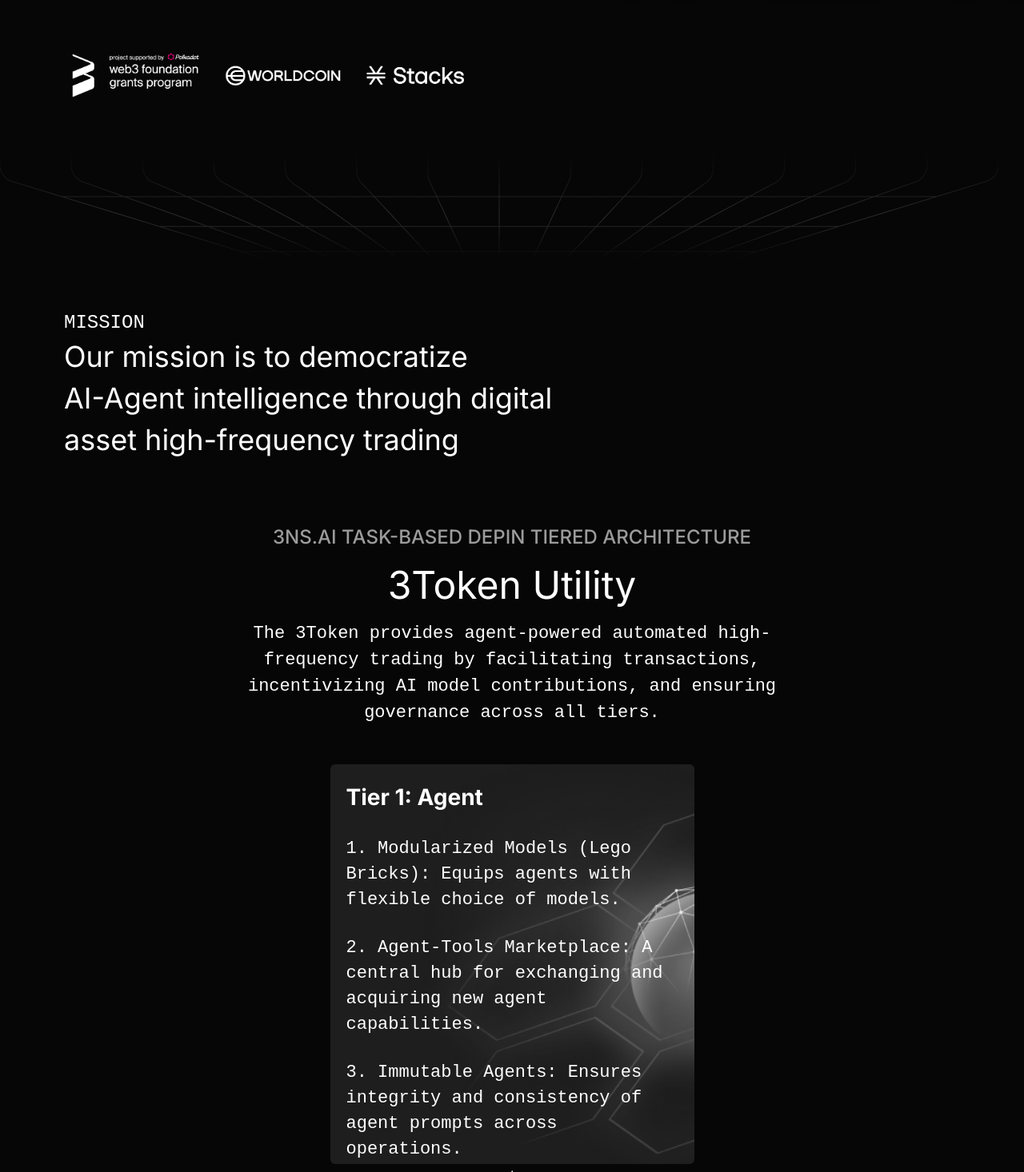
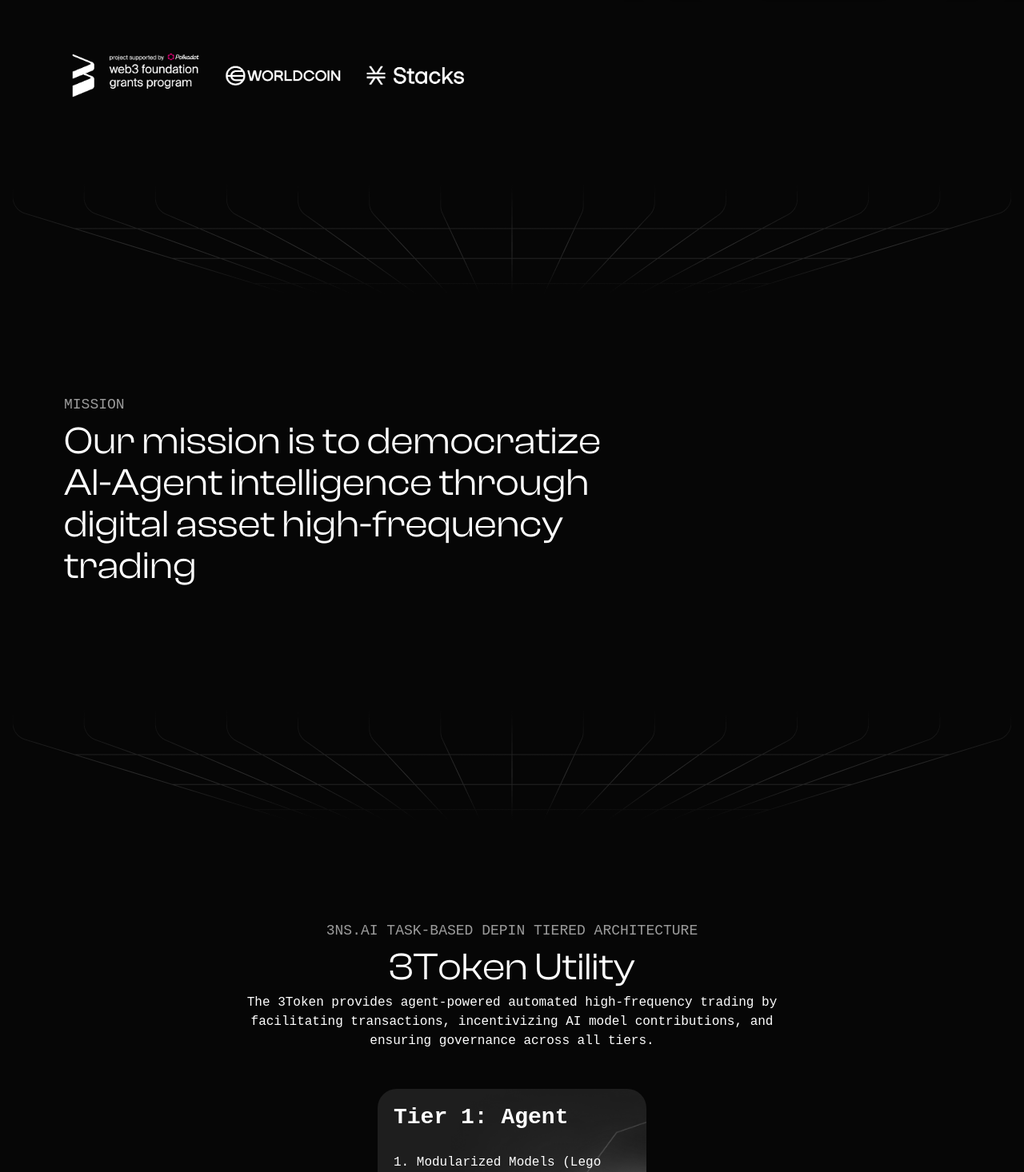
Before and after one commit to alif33/3token, a Next.js app: page / in a window 1280 px wide. Shown: the part 1334-2800 px from the top of the page at 80% size. Built offline with nearby package versions, Linux system fonts and the light colour scheme.

Commit message:
fix tier cards

```diff
--- a/src/app/globals.css
+++ b/src/app/globals.css
@@ -3,7 +3,7 @@
 @tailwind utilities;
 
 @import url('https://fonts.googleapis.com/css2?family=Inter:wght@400;700&display=swap');
-@import url('https://fonts.googleapis.com/css2?family=Actor&family=DM+Mono:ital,wght@0,300;0,400;0,500;1,300;1,400;1,500&family=Fira+Mono:wght@400;500;700&family=Montserrat:wght@400;700display=swap');
+@import url('https://fonts.googleapis.com/css2?family=Actor&family=DM+Mono:ital,wght@0,300;0,400;0,500;1,300;1,400;1,500&family=Fira+Code:wght@300..700&family=Fira+Mono:wght@400;500;700&family=Montserrat:ital,wght@0,100..900;1,100..900&display=swap');
 
 @font-face {
   font-family: 'ClashDisplay';
@@ -42,6 +42,10 @@ html, body, button, input, textarea {
 
 .ClashDisplayBold {
   font-family: ClashDisplayBold;
+}
+
+.fira-code {
+  font-family: "Fira Mono", monospace;
 }
 
 .response-message {
--- a/src/app/page.tsx
+++ b/src/app/page.tsx
@@ -26,6 +26,7 @@ export default function Home() {
       <Brands/>
       <Divider/>
       <Mission/>
+      <Divider/>
       <Utility/>
       <ProtocolStack/>
       <Divider/>
--- a/src/components/Brands.tsx
+++ b/src/components/Brands.tsx
@@ -4,37 +4,13 @@ import Image from "next/image"
 const Brands: React.FC = () => {
 
     return (
-       <div className="flex items-center py-6">
+       <div className="flex items-center pt-6">
             <Image
                 height={300}
                 width={580}
                 src="/3Tokens/brands.png"
                 alt="Divider between sections"
             />
-            {/* <div>
-                <Image
-                    height={181}
-                    width={453}
-                    src="/3Tokens/web3foundation.png"
-                    alt="Divider between sections"
-                />
-            </div>
-            <div>
-                <Image
-                    height={98}
-                    width={257}
-                    src="/3Tokens/Worldcoin.png"
-                    alt="Divider between sections"
-                />
-            </div>
-            <div>
-                <Image
-                    height={20}
-                    width={123}
-                    src="/3Tokens/stacks.png"
-                    alt="Divider between sections"
-                />
-            </div>  */}
        </div>
     );
 }
--- a/src/components/Divider.tsx
+++ b/src/components/Divider.tsx
@@ -4,7 +4,7 @@ import Image from "next/image"
 const Divider: React.FC = () => {
 
     return (
-       <div>
+       <div className="flex justify-center py-[64px]">
          <Image
             height={202}
             width={1248}
--- a/src/components/Edge.tsx
+++ b/src/components/Edge.tsx
@@ -5,10 +5,22 @@ import Link from "next/link"
 const Edge: React.FC = () => {
 
     return (
-       <div className="flex justify-between text-white pl-20">
+       <div className="relative flex justify-between text-white pl-20">
+            <div className="absolute top-1 left-1/2 right-1/2 transform -translate-x-1/2 -translate-y-1/2">
+                <Image
+                    height={500}
+                    width={800}
+                    src="/3Tokens/about.svg"
+                    alt=""
+                />
+            </div>
             <div className="w-[60%] pt-28">
-                <h3 className="DM-mono font-medium text-lg opacity-60">OUR EDGE: </h3>
-                <h2 className="ClashDisplay text-[48px] leading-[52px] my-[6px]">Agent &nbsp;trading &nbsp;for <br /> named &nbsp;digital &nbsp;assets</h2>
+                {/* [length:505px_184px] */}
+                {/* <div className="bg-[url('/3Tokens/about.svg')] bg-cover bg-no-repeat inset-0"> */}
+                    <h3 className="DM-mono font-medium uppercase text-lg opacity-60">OUR EDGE: </h3>
+                    <h2 className="ClashDisplay text-[48px] leading-[52px] my-[6px]">Agent &nbsp;trading &nbsp;for <br /> named &nbsp;digital &nbsp;assets</h2>
+                {/* </div> */}
+
                 <h5 className="fira-mono text-lg opacity-60">Backed by Polkadot Web3 Foundation</h5>
 
                 <div className="text-base DM-mono pt-6">
--- a/src/components/Mission.tsx
+++ b/src/components/Mission.tsx
@@ -1,12 +1,11 @@
 import React from "react"
-import Image from "next/image"
 
 const Mission: React.FC = () => {
 
     return (
         <div className="max-w-[800px] text-white pl-20 pb-20">
-            <h5 className="fira-mono uppercase text-2xl font-medium">Mission</h5>
-            <h2 className="text-4xl leading-[52px]">Our mission is to democratize <br /> AI-Agent intelligence through digital <br /> asset high-frequency trading</h2>
+            <h5 className="DM-mono font-medium uppercase text-lg opacity-60">Mission</h5>
+            <h2 className="ClashDisplay text-[48px] leading-[52px] my-[6px]">Our mission is to democratize AI-Agent intelligence through digital asset high-frequency trading</h2>
         </div>
     );
 }
--- a/src/components/Utility.tsx
+++ b/src/components/Utility.tsx
@@ -5,16 +5,17 @@ const Utility: React.FC = () => {
 
     return (
         <div className="text-white px-10">
-            <div className="w-[60%] mx-auto">
-                <h5 className="text-2xl opacity-60 uppercase font-medium text-center">3NS.AI TASK-BASED DePIN tierED ARCHITECTURE</h5>
-                <h2 className="text-5xl text-center py-5">3Token Utility</h2>
-                <h5 className="DM-mono text-[22px] font-light text-center">The 3Token provides agent-powered automated high-frequency trading by facilitating transactions, incentivizing AI model contributions, and ensuring governance across all tiers.</h5>
+            <div className="w-[60%] text-center mx-auto">
+                <h5 className="DM-mono font-medium uppercase text-lg opacity-60">3NS.AI TASK-BASED DePIN tierED ARCHITECTURE</h5>
+                <h2 className="ClashDisplay text-[48px] leading-[52px] my-[6px]">3Token Utility</h2>
+                <h5 className="DM-mono text-base font-light">The 3Token provides agent-powered automated high-frequency trading by facilitating transactions, incentivizing AI model contributions, and ensuring governance across all tiers.</h5>
             </div>
             {/* Single one */}
             <div className="flex justify-center pt-12">
-                <div className="bg-[#1E1E1E] bg-[url('/3Tokens/hexa.png')] bg-no-repeat bg-cover inset-0 z-50 w-[455px] h-[500px] text-white p-5 rounded-md">
-                    <h1 className="text-[28px] font-bold">Tier 1: Agent</h1>
-                    <ol className="DM-mono flex flex-col text-[22px] leading-8  list-decimal list-inside mt-7 gap-7">
+                {/* Card 1 */}
+                <div className="bg-[#1E1E1E] bg-[url('/3Tokens/hexa.png')] bg-no-repeat bg-cover inset-0 z-50 w-[336px] h-[350px] text-white p-5 rounded-3xl">
+                    <h1 className="fira-code text-[28px] text-2xl font-bold">Tier 1: Agent</h1>
+                    <ol className="DM-mono flex flex-col text-base leading-6  list-decimal list-inside mt-7 gap-[6px]">
                         <li>Modularized Models (Lego Bricks): Equips agents with flexible choice of models.</li>
                         <li>Agent-Tools Marketplace: A central hub for exchanging and acquiring new agent capabilities.</li>
                         <li>Immutable Agents: Ensures integrity and consistency of agent prompts across operations.</li>
@@ -23,13 +24,14 @@ const Utility: React.FC = () => {
             </div>
             {/* Multiple */}
 
-            <div className="flex flex-col lg:flex-row justify-between pt-14 gap-7">
-                <div className="bg-[#1E1E1E] bg-[url('/3Tokens/hexa.png')] bg-no-repeat bg-cover inset-0 z-50 w-[455px] h-[500px] text-white p-5 rounded-md">
-                    <h1 className="text-[28px] font-bold">Tier 1: Agent</h1>
-                    <ol className="DM-mono flex flex-col text-[22px] leading-8  list-decimal list-inside mt-7 gap-7">
-                        <li>Modularized Models (Lego Bricks): Equips agents with flexible choice of models.</li>
-                        <li>Agent-Tools Marketplace: A central hub for exchanging and acquiring new agent capabilities.</li>
-                        <li>Immutable Agents: Ensures integrity and consistency of agent prompts across operations.</li>
+            <div className="flex flex-col lg:flex-row justify-center pt-14 gap-7">
+                {/* Card 2 */}
+                <div className="bg-[#1E1E1E] bg-[url('/3Tokens/hexa.png')] bg-no-repeat bg-cover inset-0 z-50 w-[336px] h-[350px] text-white p-5 rounded-3xl">
+                    <h1 className="fira-code text-[28px] text-2xl font-bold">Tier 0: Data</h1>
+                    <ol className="DM-mono flex flex-col text-base leading-6  list-decimal list-inside mt-7 gap-[6px]">
+                        <li>Decentralized Storage Choice: immutable storage (Ocean, Storj, IPFS)</li>
+                        <li>ZK Privacy-Enabled Storage: Maintains user privacy with zero-knowledge proofs</li>
+                        <li>Universal Compute: Enables scalable compute, adaptable to any hardware or GPU setup</li>
                     </ol>
                 </div>
                 <div className="relative min-w-[372px] min-h-[286px]">
@@ -41,12 +43,13 @@ const Utility: React.FC = () => {
                         alt="Line navigator"
                     />
                 </div>
-                <div className="bg-[#1E1E1E] bg-[url('/3Tokens/hexa.png')] bg-no-repeat bg-cover inset-0 z-50 w-[455px] h-[500px] text-white p-5 rounded-md">
-                    <h1 className="text-[28px] font-bold">Tier 1: Agent</h1>
-                    <ol className="DM-mono flex flex-col text-[22px] leading-8  list-decimal list-inside mt-7 gap-7">
-                        <li>Modularized Models (Lego Bricks): Equips agents with flexible choice of models.</li>
-                        <li>Agent-Tools Marketplace: A central hub for exchanging and acquiring new agent capabilities.</li>
-                        <li>Immutable Agents: Ensures integrity and consistency of agent prompts across operations.</li>
+                {/* Card 3 */}
+                <div className="bg-[#1E1E1E] bg-[url('/3Tokens/hexa.png')] bg-no-repeat bg-cover inset-0 z-50 w-[336px] h-[350px] text-white p-5 rounded-3xl">
+                    <h1 className="fira-code text-[28px] text-2xl font-bold">Tier 2: Interface</h1>
+                    <ol className="DM-mono flex flex-col text-base leading-6  list-decimal list-inside mt-7 gap-[6px]">
+                        <li>Domain Management (.eth, .btc, .farcaster): Combine all Web3 naming services.</li>
+                        <li>Public/Private Key 3 Factor Protocol: prevents fake assets and trade signals.</li>
+                        <li>Seamless Web2 to Web3 Migration: New .web3 top-level-domain (TLD) launching</li>
                     </ol>
                 </div>
             </div>
```
Also changed, not shown: public/3Tokens/about.svg (added).
